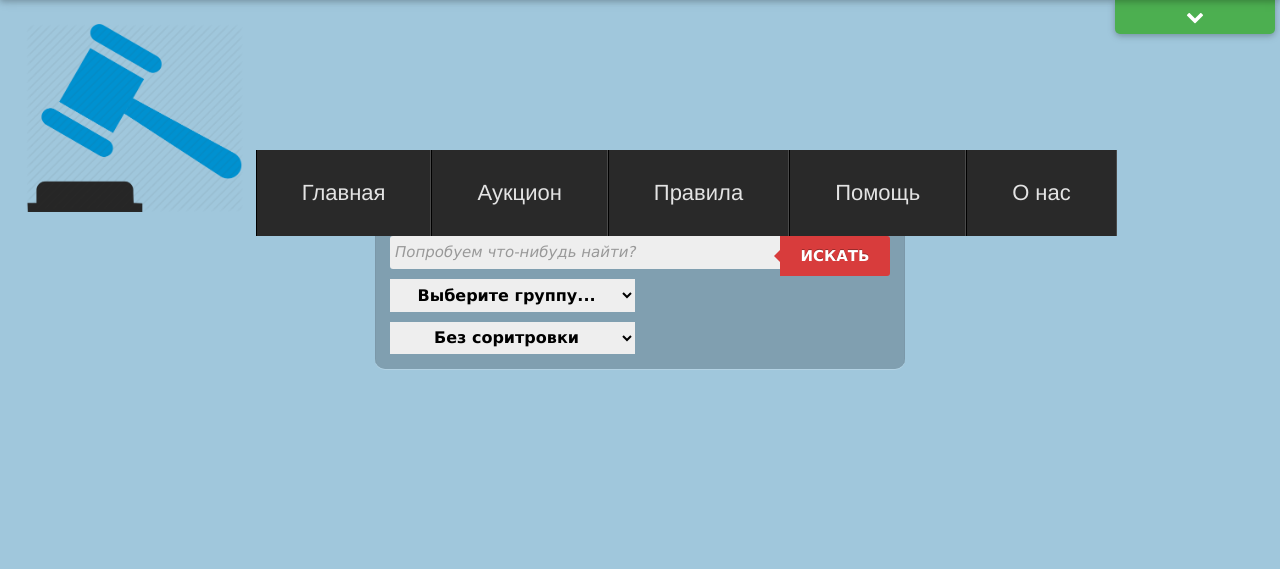
After one commit to bpasha7/prj, a PHP site: template views/menu/auction.php in a window 1280 px wide. The commit adds this page. Shown: the top 569 px of the page. Run offline with PHP 8.4, Linux system fonts and the light colour scheme; the template is opened without the code that fills it, so the values that code supplies are empty; some libraries are stand-ins or nearby versions.

Commit message:
Created auction page

```diff
--- a/controllers/index.php
+++ b/controllers/index.php
@@ -9,6 +9,7 @@ class Index extends Controller
 	public function index()
 	{
 		$this->view->render('index/index');
+		echo '<div id="content"></div>';
 		//echo 'INSIDE INDEX INDEX';
 	}
 
--- a/libs/view.php
+++ b/libs/view.php
@@ -7,6 +7,7 @@ class View
 	}
 	public function render($name, $noInclude = false)
 	{
+
 		if($noInclude == true)
 		{
 			require 'views/'.$name.'.php';
--- /dev/null
+++ b/public/css/auction.css
@@ -0,0 +1,188 @@
+    /*-------------------------------------*/
+
+.cf:before, .cf:after{
+    content: "";
+    display: table;
+}
+
+.cf:after{
+    clear: both;
+}
+
+.cf{
+    zoom: 1;
+}
+
+/*-------------------------------------*/
+.auction_select{
+    margin-top: 2%;
+    font: bold 15px 'lucida sans', 'trebuchet MS', 'Tahoma';
+    border-radius: 0;
+    background: #eee;
+    width: 300px;
+    height: 4.1%;
+    text-align: center;
+    border: 0;
+    font-size: 16px;
+    line-height: 1;
+    width: 49%;
+}
+#sors_select{
+    position: relative;
+    top: -49;
+    left: 50%;
+}
+
+}
+.form-wrapper select:focus {
+    outline: 0;
+    background: #fff;
+    -moz-box-shadow: 0 0 2px rgba(0,0,0,.8) inset;
+    -webkit-box-shadow: 0 0 2px rgba(0,0,0,.8) inset;
+    box-shadow: 0 0 2px rgba(0,0,0,.8) inset;
+}
+.form-wrapper h2{
+    position: absolute;
+    left: 45%;
+}
+.form-wrapper {
+    width: 500px;
+    padding: 15px;
+    margin: 150px auto 50px auto;
+    background: #444;
+    background: rgba(0,0,0,.2);
+    -moz-border-radius: 10px;
+    -webkit-border-radius: 10px;
+    border-radius: 10px;
+    -moz-box-shadow: 0 1px 1px rgba(0,0,0,.4) inset, 0 1px 0 rgba(255,255,255,.2);
+    -webkit-box-shadow: 0 1px 1px rgba(0,0,0,.4) inset, 0 1px 0 rgba(255,255,255,.2);
+    box-shadow: 0 1px 1px rgba(0,0,0,.4) inset, 0 1px 0 rgba(255,255,255,.2);
+}
+
+.form-wrapper input {
+    width: 78%;
+    height: 4.1%;
+    padding: 10px 5px;
+    float: left;
+    font: bold 15px 'lucida sans', 'trebuchet MS', 'Tahoma';
+    border: 0;
+    background: #eee;
+    -moz-border-radius: 3px 0 0 3px;
+    -webkit-border-radius: 3px 0 0 3px;
+    border-radius: 3px 0 0 3px;
+}
+
+.form-wrapper input:focus {
+    outline: 0;
+    background: #fff;
+    -moz-box-shadow: 0 0 2px rgba(0,0,0,.8) inset;
+    -webkit-box-shadow: 0 0 2px rgba(0,0,0,.8) inset;
+    box-shadow: 0 0 2px rgba(0,0,0,.8) inset;
+}
+
+.form-wrapper input::-webkit-input-placeholder {
+    color: #999;
+    font-weight: normal;
+    font-style: italic;
+}
+
+.form-wrapper input:-moz-placeholder {
+    color: #999;
+    font-weight: normal;
+    font-style: italic;
+}
+
+.form-wrapper input:-ms-input-placeholder {
+    color: #999;
+    font-weight: normal;
+    font-style: italic;
+}
+
+.form-wrapper button {
+    overflow: visible;
+    position: relative;
+    float: right;
+    border: 0;
+    padding: 0;
+    cursor: pointer;
+    height: 40px;
+    width: 110px;
+    font: bold 15px/40px 'lucida sans', 'trebuchet MS', 'Tahoma';
+    color: #fff;
+    text-transform: uppercase;
+    background: #d83c3c;
+    -moz-border-radius: 0 3px 3px 0;
+    -webkit-border-radius: 0 3px 3px 0;
+    border-radius: 0 3px 3px 0;
+    text-shadow: 0 -1px 0 rgba(0, 0 ,0, .3);
+}
+
+.form-wrapper button:hover{
+    background: #e54040;
+}
+
+.form-wrapper button:active,
+.form-wrapper button:focus{
+    background: #c42f2f;
+}
+
+.form-wrapper button:before {
+    content: '';
+    position: absolute;
+    border-width: 8px 8px 8px 0;
+    border-style: solid solid solid none;
+    border-color: transparent #d83c3c transparent;
+    top: 12px;
+    left: -6px;
+}
+
+.form-wrapper button:hover:before{
+    border-right-color: #e54040;
+}
+
+.form-wrapper button:focus:before{
+    border-right-color: #c42f2f;
+}
+
+.form-wrapper button::-moz-focus-inner {
+    border: 0;
+    padding: 0;
+}
+#auction_lots{
+    width: 90%;
+    margin: auto;
+}
+.table_lots table {
+    border-spacing: 0 10px;
+    font-family: 'lucida sans', 'trebuchet MS', 'Tahoma';
+    font-weight: bold;
+}
+.table_lots th {
+    padding: 10px 20px;
+    background: #EEEEEE;
+    color: #D83C3C;
+    font-size: 1.0em;
+}
+.table_lots th:first-child {
+    text-align: left;
+}
+.table_lots th:last-child {
+    border-right: none;
+}
+.table_lots td {
+    vertical-align: middle;
+    padding: 10px;
+    font-size: 18px;
+    text-align: center;
+    border-top: 3px solid #A0C7DC;
+    border-bottom: 3px solid #A0C7DC;
+    border-right: 3px solid #A0C7DC;
+    border-left: 3px solid #A0C7DC;
+}
+.table_lots td:first-child {
+    border-left: 3px solid #A0C7DC;
+    border-right: none;
+}
+.table_lots td:nth-child(2){
+    text-align: left;
+}
--- a/views/header.php
+++ b/views/header.php
@@ -17,6 +17,7 @@
 	<link rel="stylesheet" href="<?php echo URL; ?>public/css/plans.css">
 	<link rel="stylesheet" href="<?php echo URL; ?>public/css/lot.css">
 	<link rel="stylesheet" href="<?php echo URL; ?>public/css/chat.css">
+	<link rel="stylesheet" href="<?php echo URL; ?>public/css/auction.css">
 <!--	 <script src="http://ajax.googleapis.com/ajax/libs/jquery/1.7/jquery.js"></script> -->
 
 	<script type="text/javascript" src="<?php echo URL; ?>public/scripts/jquery-2.2.4.js"></script>
@@ -53,8 +54,6 @@
             <div id="userbar_content" class="messagetable">
             </div>
         </div>
-<!--<div id="header">-->
-<!--<h1>Главная страница</h1>-->
 <div id="login_back" class="back"></div>
 <div id="container">
 	<ul id="nav">
@@ -72,8 +71,3 @@
 	</ul
 	<br>
 </div>
-
-<!--</div>-->
-<div id="content">
-
-</div>
--- /dev/null
+++ b/views/menu/auction.php
@@ -0,0 +1,30 @@
+<form id="search_bar" class="form-wrapper cf">
+<!--    <h2>
+        Аукцион
+    </h2>-->
+    <input name="name" type="text" placeholder="Попробуем что-нибудь найти?" required>
+    <button type="submit">
+        Искать
+    </button>
+    <select class="auction_select" name="group" id="groups">
+        <option value="">
+            Выберите группу...
+        </option>
+    </select>
+    <select class="auction_select" name="sort">
+        <option value="" disabled>
+            Выберите сортировку...
+        </option>
+         <option value="">
+            Без соритровки
+        </option>
+        <option value="ASC">
+            Цена &#9650
+        </option>
+        <option value="DESC">
+            Цена &#9660
+        </option>
+    </select>
+</form>
+<table class="table_lots" id="auction_lots">
+</table>
--- a/views/userpanel/panel.php
+++ b/views/userpanel/panel.php
@@ -4,13 +4,13 @@
 <div class="box-head">
     <h2 id="tbl_name" class="left">
     </h2>
-    <div class="pright">
+<!--    <div class="pright">
         <label>
             Поиск
         </label>
         <input type="text" class="field small-field" />
         <input type="submit" class="button" value="Найти" />
-    </div>
+    </div>-->
 </div>
 <!-- End Box Head -->
 <!-- Table -->
```
Also changed, not shown: controllers/lot.php (+10 -2 lines), controllers/menu.php (+8 -8 lines), models/form_model.php (+9 -11 lines), models/login_model.php (+9 -14 lines), models/lot_model.php (+5 -47 lines), models/menu_model.php (+41 -1 lines), public/scripts/dashboard.js (+29 -52 lines), views/lot/index.php (deleted, +0 -75 lines).
